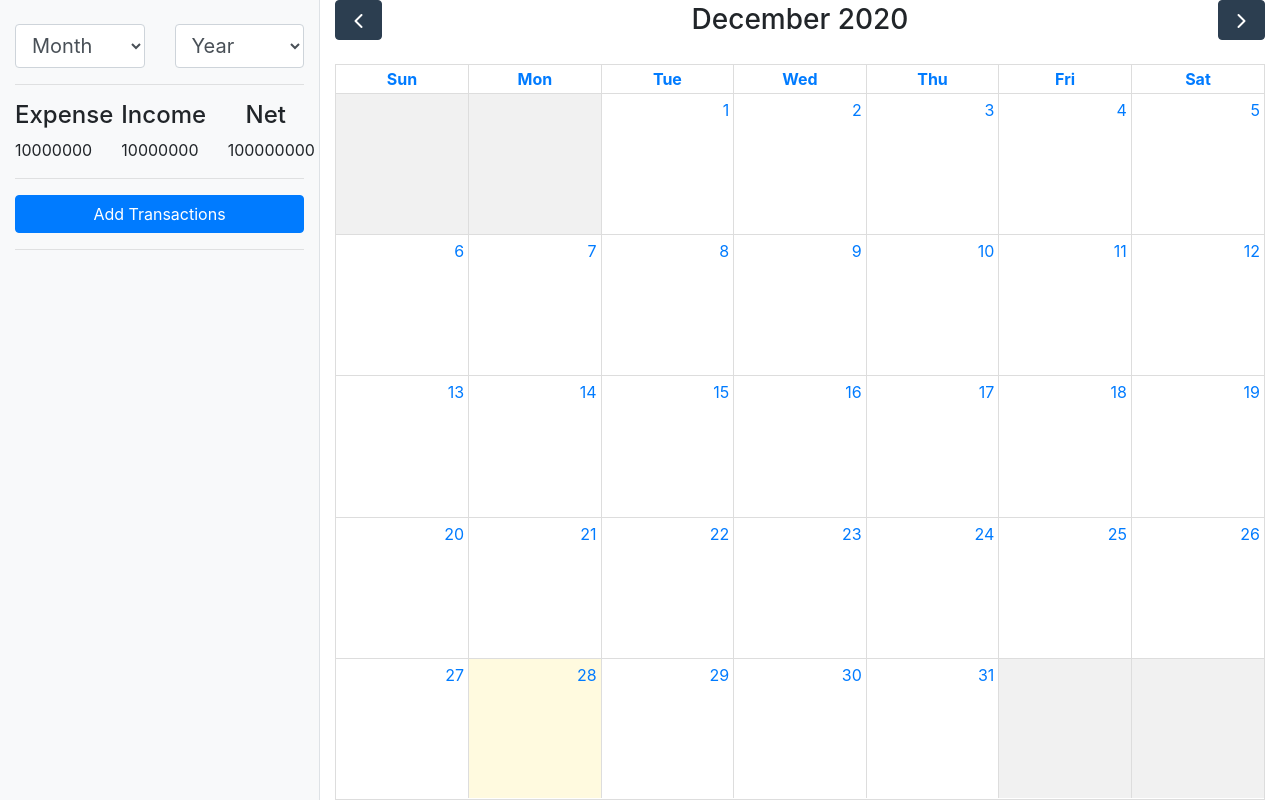
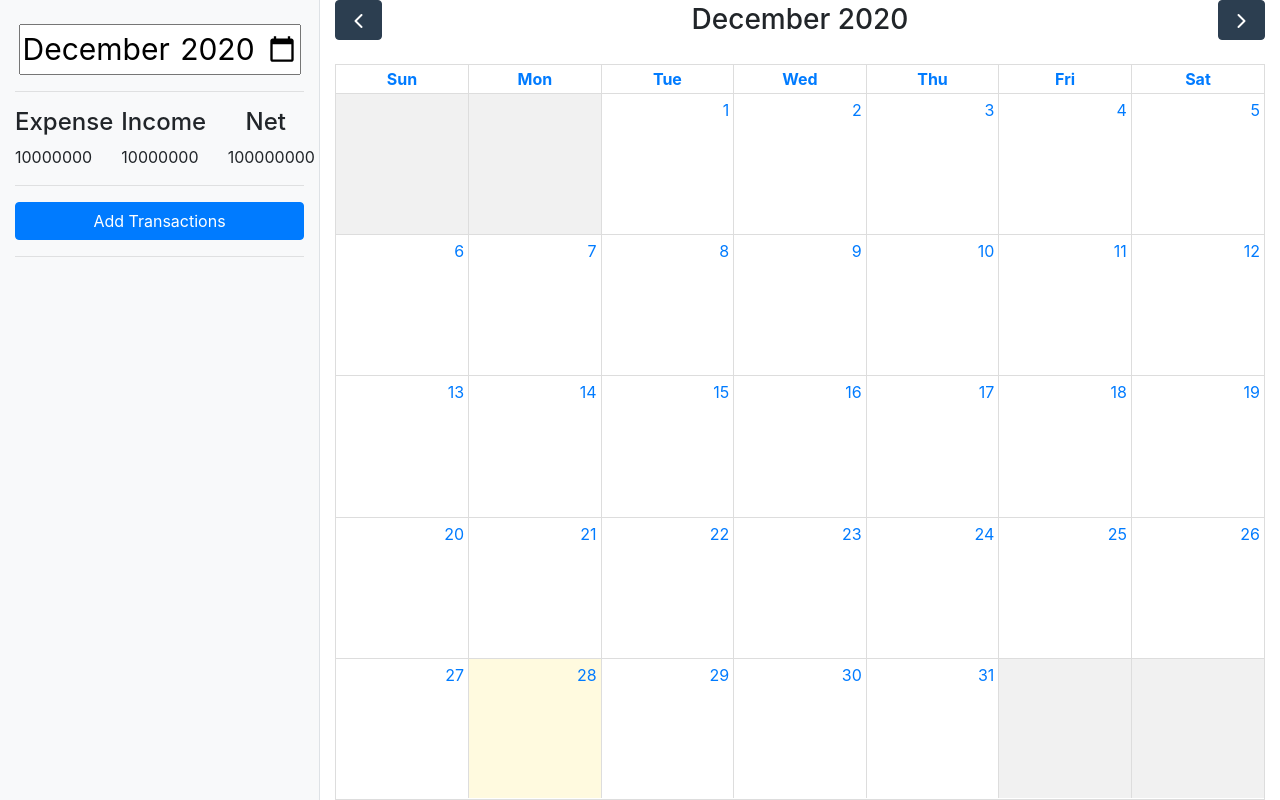
Before and after one commit to henryli12/MoneyManager, a Django app: template src/templates/edit.html in a window 1280 px wide. Run offline with Django 3.2, Linux system fonts and the light colour scheme; the template is opened without the code that fills it: most values are stand-ins (such as "Sample title", 1, 10 or a date in 2020); lists and menus that the app fills with data are empty; some libraries are stand-ins or nearby versions.

Commit message:
small ui change

```diff
--- a/src/static/js/index.js
+++ b/src/static/js/index.js
@@ -3,20 +3,24 @@ $( document ).ready(function() {
     addTransactionCard(initTransactions);
     calendar.render();
 
-    $('#add_date').attr("value", formatDate(new Date()));
+    $('#add_date').attr("value", formatDate(new Date(), "date"));
+    $('#month_display').attr("value", formatDate(new Date(), "month"));
     document.getElementById("add").onclick = function() {
         $('#add_modal').modal();
    }
 
 });
 
-function formatDate(d) {
+function formatDate(d, type) {
     let month = '' + (d.getMonth() + 1);
     let day = '' + d.getDate();
     let year = d.getFullYear();
 
     if (month.length < 2)
         month = '0' + month;
+    if (type === "month"){
+        return [year, month].join('-');
+    }
     if (day.length < 2)
         day = '0' + day;
 
--- a/src/templates/index.html
+++ b/src/templates/index.html
@@ -13,10 +13,6 @@
         <script src="https://cdn.jsdelivr.net/npm/popper.js@1.16.1/dist/umd/popper.min.js" integrity="sha384-9/reFTGAW83EW2RDu2S0VKaIzap3H66lZH81PoYlFhbGU+6BZp6G7niu735Sk7lN" crossorigin="anonymous"></script>
         <script src="https://stackpath.bootstrapcdn.com/bootstrap/4.5.2/js/bootstrap.min.js" integrity="sha384-B4gt1jrGC7Jh4AgTPSdUtOBvfO8shuf57BaghqFfPlYxofvL8/KUEfYiJOMMV+rV" crossorigin="anonymous"></script>
 
-        <!-- Bootstrap Datepicker -->
-        <link rel="stylesheet" href="{% static 'js/datepicker/css/datepicker.css' %}">
-        <script src="{% static 'js/datepicker/js/bootstrap-datepicker.js' %}"></script>
-
         <!-- Fullcalendar -->
         <link rel="stylesheet" href="https://cdn.jsdelivr.net/npm/fullcalendar@5.5.0/main.min.css" integrity="sha256-uq9PNlMzB+1h01Ij9cx7zeE2OR2pLAfRw3uUUOOPKdA=" crossorigin="anonymous">
         <script src="https://cdn.jsdelivr.net/npm/fullcalendar@5.5.0/main.min.js" integrity="sha256-YS9kklqEaLYBFpFsHZhoRQna5D2+RSAi/3V4+fXi9qQ=" crossorigin="anonymous"></script>
@@ -28,32 +24,8 @@
             <div class="row" style="height: 100%;">
                 <div class="col-3 bg-light border-right" id="sidebar" style="height: 100%;">
                     <br>
-                    <div class="row">
-                        <div class="col-6" style="float: right;">
-                            <select class="form-control" id="month_select" name="month" style="font-size: 20px;">
-                                <option value="0" disabled="disabled" selected>Month</option>
-                                <option value="1">January</option>
-                                <option value="2">February</option>
-                                <option value="3">March</option>
-                                <option value="4">April</option>
-                                <option value="5">May</option>
-                                <option value="6">June</option>
-                                <option value="7">July</option>
-                                <option value="8">August</option>
-                                <option value="9">September</option>
-                                <option value="10">October</option>
-                                <option value="11">November</option>
-                                <option value="12">December</option>
-                            </select>
-                        </div>
-                        <div class="col-6" style="float: left;">
-                            <select class="form-control" id="year_select" name="year" style="font-size: 20px;">
-                                <option value="0" disabled="disabled" selected>Year</option>
-                                <option value="1">2019</option>
-                                <option value="2">2020</option>
-                                <option value="3">2021</option>
-                            </select>
-                        </div>
+                    <div class="row" style="text-align:center;">
+                        <input type="month" id="month_display" name="month_display" min="2000-01" max="2100-12" style="font-size: 30px;margin-right: auto; margin-left: auto;">
                     </div>
                     <hr>
                     <div class="row" style="margin-top: 10px;" id="summary_container">
@@ -120,7 +92,7 @@
                             <div class="form-group row">
                                 <label for="add_amount" class="col-3 col-form-label">Date</label>
                                 <div class="col">
-                                    <input class="form-control" type="date" placeholder="Pick a date" id="add_date" value="12-27-2020" min="2000-01-01" max="2100-12-31"/>
+                                    <input class="form-control" type="date" placeholder="Pick a date" id="add_date" min="2000-01-01" max="2100-12-31"/>
                                 </div>
                             </div>
                         </form>
```
